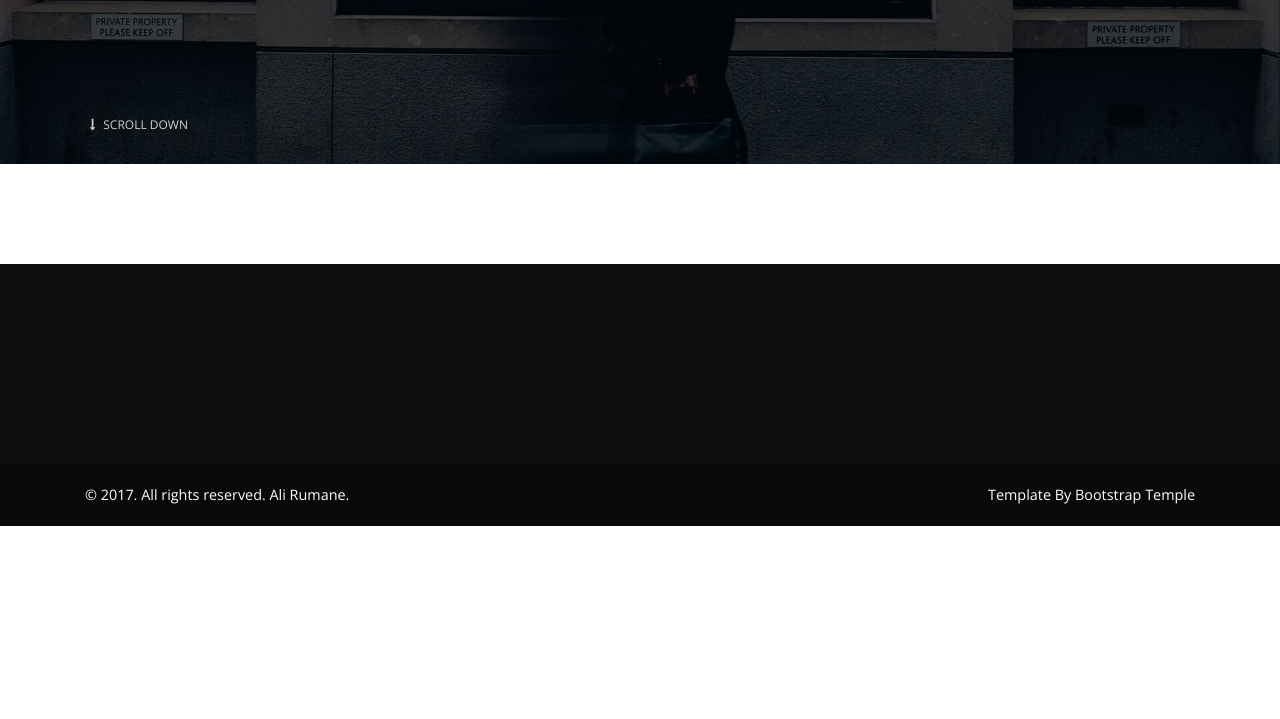
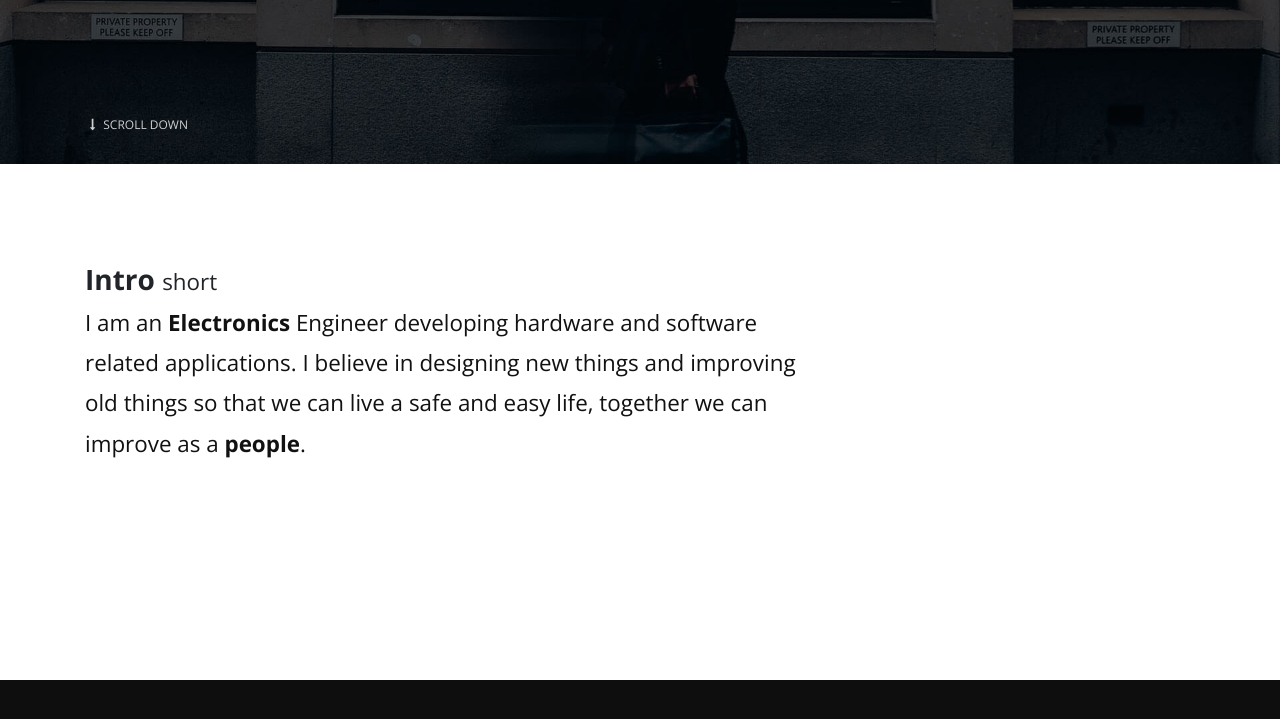
Before and after one commit to alirumane/alirumane.github.io, a Jekyll site: the page built from index.html, in a window 1280 px wide and 900 px high, scrolled down 620 px. Shown: the top 719 px of the window. Built offline with Jekyll 4.4.1, drawn with Linux system fonts in a browser that asks for light colours; before the commit the page ends 1146 px from its top, so only the background shows below that.

Commit message:
Update index.html

```diff
--- a/index.html
+++ b/index.html
@@ -12,3 +12,14 @@ title: Home
         </div><a href=".intro" class="continue link-scroll"><i class="fa fa-long-arrow-down"></i> Scroll Down</a>
       </div>
     </section>
+    <!-- Intro Section-->
+    <section class="intro">
+      <div class="container">
+        <div class="row">
+          <div class="col-lg-8">
+            <h2 class="h3">Intro <small>short</small></h2>
+            <p class="text-big">I am an <strong>Electronics </strong>Engineer developing hardware and software related applications. I believe in designing new things and improving old things so that we can live a safe and easy life, together we can improve as a <strong>people</strong>.</p>
+          </div>
+        </div>
+      </div>
+    </section>
```
